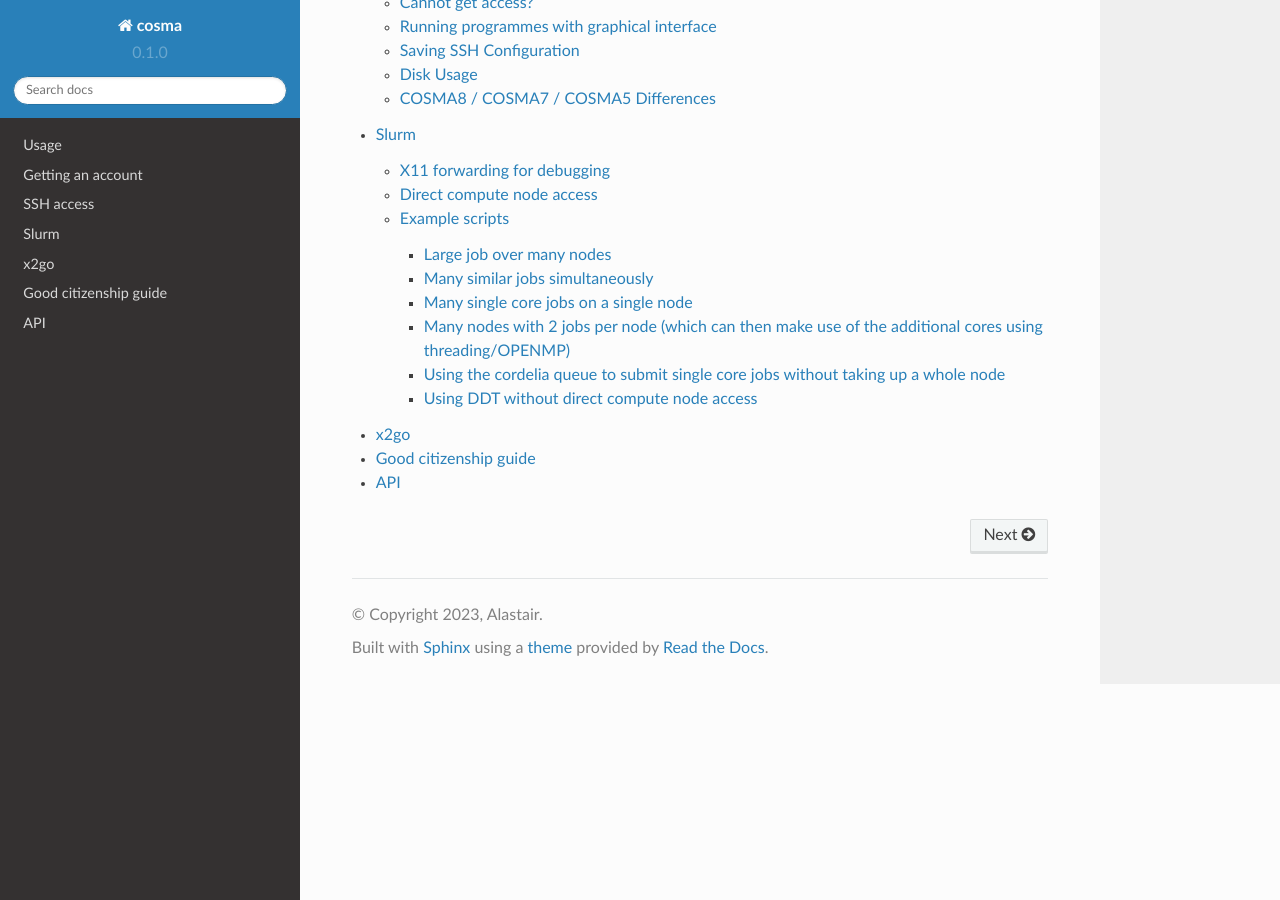
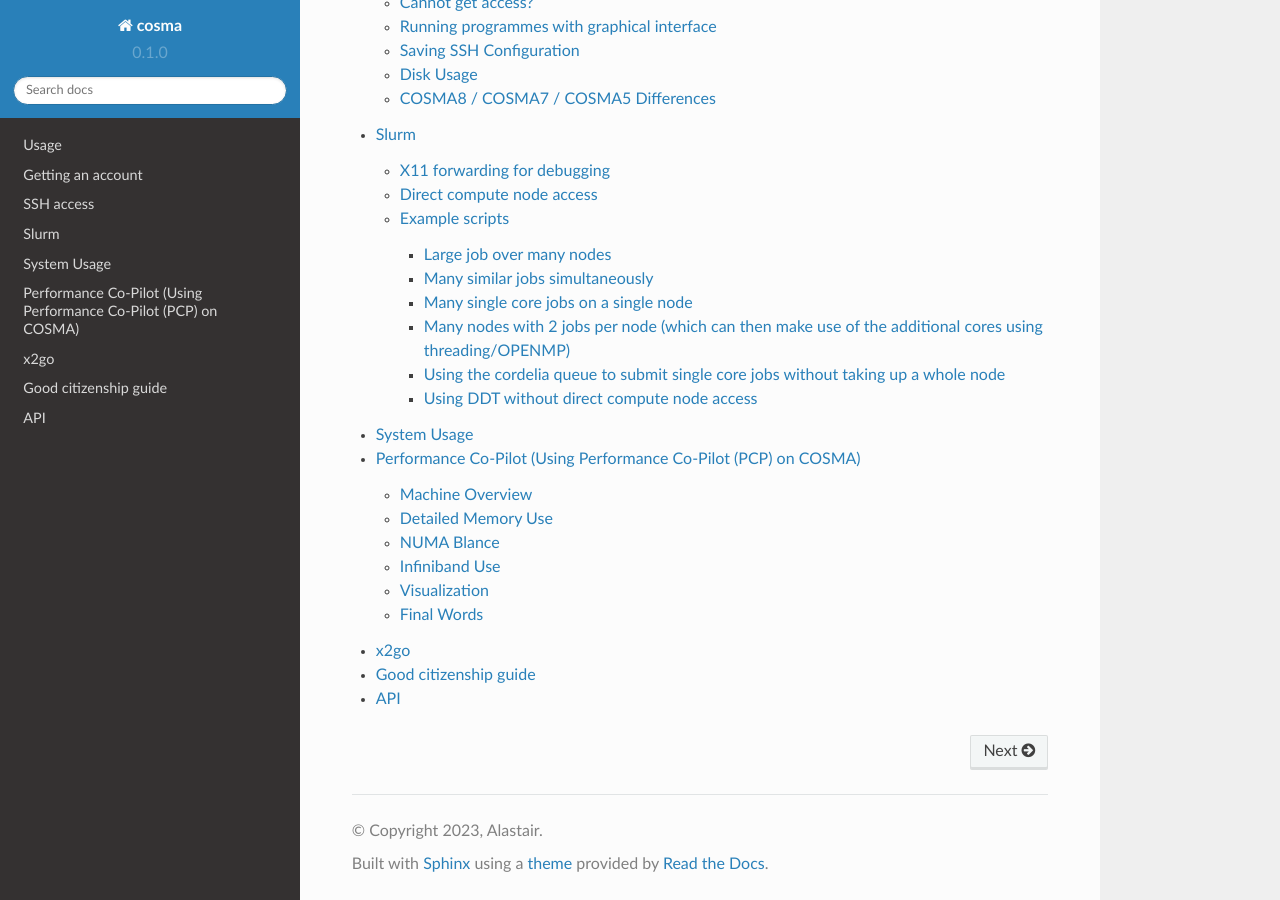
Before and after one commit to agb32/cosmadoc, a Sphinx documentation site: the page built from docs/source/index.rst, in a window 1280 px wide and 900 px high, scrolled down 806 px. Built offline with Sphinx 7.4.7 and the Read the Docs theme 2.0.0, drawn with Linux system fonts in a browser that asks for light colours; pages that are not in the unit, such as notebooks, are missing from menus; some of the changed lines change nothing that is shown.

Commit message:
added system  info

```diff
--- a/docs/source/index.rst
+++ b/docs/source/index.rst
@@ -24,6 +24,7 @@ Contents
    ssh
    modules
    slurm
+   system
    x2go
    citizenship
    api
--- /dev/null
+++ b/docs/source/system.md
@@ -0,0 +1,125 @@
+# System Usage
+Each night the usage of the batch queues and filesystems is processed to produce a number of summary web pages
+that you will find useful or illuminating if you need or want to know about this. This is where you can find out if your
+project has gone over budget for the current quarter. If your project has run out of allocation for the current quarter,
+you will find that your jobs are demoted to the pauper queue when run. These pages also show who is using all the disk space etc.
+These pages are at:
+
+* https://virgodb.cosma.dur.ac.uk/usage/index.php
+
+To access these pages you'll need your COSMA username and password (or a self-generated token).
+
+To analyse usage of a node running a current job, you can use Performance Co-Pilot.
+
+# Performance Co-Pilot (Using Performance Co-Pilot (PCP) on COSMA)
+
+Performance Co-Pilot (PCP) is a system for monitoring the status of computers, and is installed on the compute nodes of COSMA. Some of the information that it monitors (so called metrics) is available for remote access, so you can use it to check things like the load and memory use of any node, without any need for special privilege (logging into compute nodes is not allowed, unless you are a member of the developers group).
+
+There are a lot of commands that PCP offers, somewhat overwhelming at first glance (and documentation is usually focused on system configuration), so we just offer a somewhat arbitrary number of hopefully useful commands to get started.
+
+## Machine Overview
+
+To get an overview of memory and cpu usage on a compute node, use the command pmstat with the -h option to query:
+
+    # pmstat -h m7014
+    loadavg                         memory      swap       io    system         cpu
+        1 min   swpd   free   buff  cache   pi   po   bi   bo   in   cs  us  sy  id
+        27.00      0   478g 177040  2249m    0    0    0    0  29K 2924  47   1  52
+        27.00      0   478g 177040  2249m    0    0    0    0  28K 1831  47   1  52
+
+This is updated every 5 seconds until interrupted. You can change the update interval to get a faster or slower rate using the -t flag:
+
+    # pmstat -h m7014 -t 1min
+    # pmstat -h m7014 -t .5sec
+
+You can also query more than one node at a time:
+
+    # pmstat -h m7014 -h m7250
+    node    loadavg               memory      swap        io    system         cpu
+              1 min   swpd   buff  cache   pi   po   bi   bo   in   cs  us  sy  id
+    m7014.p   27.00      0   478g  2249m    0    0    0    0  28K  742  47   1  52
+    m7250.p   28.00      0   442g 20604m    0    0    0    0  29K 1262  49   1  50
+    m7014.p   27.00      0   478g  2249m    0    0    0   11  29K 3774  47   1  52
+    m7250.p   28.00      0   442g 20604m    0    0    0   25  29K 1250  49   1  50
+    m7014.p   27.00      0   478g  2249m    0    0    0    0  28K 1793  47   1  52
+    m7250.p   28.00      0   442g 20604m    0    0    0   20  29K 1146  49   1  50
+
+but that seems to have bug (buff should obviously be free).
+
+The pmstat man page describes the various fields, but loadavg is probably the first thing to look at, it is roughly the number of runnable processes (not quite, for more details see the uptime man page). In general this should not exceed the number of physical cores on the machine, so an optimal load for COSMA7 is 28 and for COSMA5 16. If your code uses hyper-threads then these numbers may double. In this case we can see a job using fewer cores, this may be necessary to achieve the memory use per core. Hybrid codes will also not in general show loads equal to the numbers of cores as they will not be continually runnable (it would be nice if they were, however don't be fooled into thinking that is bad, most MPI codes that use a single rank per core are also not continually busy, they are usually just spinning the CPU waiting for communication).
+
+You can get the 1min, 5min and 15min loads using the pcp dstat sub-commands:
+
+    # pcp -h m7001 dstat -l
+    ---load-avg---
+    1m   5m  15m
+    27.9 27.8 27.7
+    27.9 27.8 27.7
+    27.9 27.8 27.7
+    27.9 27.8 27.7
+
+dstat also has options to report cpu and memory use as well. See the pcp-dstat man page.
+
+## Detailed Memory Use
+
+The memory profile of the whole machine is important when understanding if your code is making optimal use of the memory. There are various commands that report memory use, but a good one is:
+
+    # pmrep -h m7420 :sar-r
+                kbmemfree kbmemavai kbmemused  %memused kbbuffers  kbcached  kbcommit   %commit  kbactive   kbinact   kbdirty
+    17:44:30    337693080 386612632 190087944     36.02    128736  49919624 127783768     23.84 146485992  29643324       188
+    17:44:31    337693080 386612632 190087944     36.02    128736  49919624 127783768     23.84 146485992  29643324       188
+    17:44:32    337693080 386612632 190087944     36.02    128736  49919624 127783768     23.84 146485992  29643324       188
+    17:44:33    337685304 386610904 190095720     36.02    128736  49926392 127783768     23.84 146488008  29647356     10716
+
+This is a clone of the output from the sar -r command, and reports much of the node memory information from the /proc/meminfo file. The pmrep command, like pcp dstat has a large number of possible reports, these defined in the file /etc/pcp/pmrep/pmrep.conf
+
+## NUMA Blance
+
+A well behaved batch job will distribute itself over the all the cores and sockets of the machine. A classic issue is sharing a single core with more than one pinned thread, so checking that both the CPUs and cores are loaded as expected can be a good idea. The socket balance can be seen using:
+
+    # pmrep -h m7452 :numa-per-node-cpu
+                NUMA n      %usr     %nice      %sys   %iowait    %steal      %irq     %soft    %guest    %gnice     %idle
+    17:47:09     node0     49.97      0.00      0.04      0.00      0.00      0.00      0.00      0.00      0.00     50.01
+    17:47:09     node1     50.05      0.00      0.00      0.00      0.00      0.00      0.00      0.00      0.00     50.01
+    17:47:10     node0     50.00      0.00      0.07      0.00      0.00      0.00      0.00      0.00      0.00     49.92
+    17:47:10     node1     49.92      0.00      0.14      0.00      0.00      0.00      0.00      0.00      0.00     50.00
+
+In this case the balance is good, each NUMA node has the same work and all the cores are in use as 50% equals all the physical cores -- the other 50% would be used if hyper-threading was required. Note that nodes in this case are a equivalent to a socket holding a CPU, some architectures allow CPUs to be split into more NUMA regions (COSMA8 has 4 per socket), usually depending on how the memory is accessed.
+
+The activity per core can be seen using:
+
+    # pmrep -h m7452 :mpstat-P-ALL
+
+the output can be very long (256 lines for COSMA8), but looking closely you can see which CPUs are active. If you have pinning enabled these should remain fixed.
+
+## Infiniband Use
+
+The only IO of interest on a typical node is how much traffic is being generated on the infiniband fabric, there are potentially a lot of metrics that can be reported about this, but the command:
+
+    # pmrep -h m7001 infiniband.port.total.bytes -t 3s -b MB
+
+will report the total megabytes per second averaged over 3 seconds.
+
+## Visualization
+
+The metrics that can be reported from a node can be seen using the command:
+
+    # pminfo -h m7452
+
+each of these can be queried using the pmval or pmrep commands, they can also be visualized in a graph using the pmchart command. This is very flexible and can be used to see the metrics of more than one node at a time, as in:
+
+    # pmchart -h m7001 m7002 m7003
+
+you can then select the metrics of interest from the nodes for comparison and can also capture the information. There is fuller help at [here](https://pcp.io/docs/lab.pmchart.html)
+
+But at the time of writing pmchart has a problem when it resizes or samples quickly, it is unclear if affected by network speed, but that could also be a consideration. If you do not resize the window that seems to help, so the recommendation is to use startup commands like:
+
+    # pmchart -t 2 -geometry 800x400 -c CPU -h m7452
+
+The CPU value defines a view which are some predefined plots. Other useful views are Memory and Overview, but if using Overview increase the vertical size to 1000. On COSMA the infiniband read and write rates are also available in the IB view.
+
+## Final Words
+
+As was noted at the beginning, and if you have looked at the output of pminfo, PCP will allow you to monitor a lot of details of the compute nodes, but there are some limitations. The metrics that make reports at the process level require privilege that is not available using remote access, so if you try them they will fail (a shame as pcp atop, would be very nice, like a remote top command). All metrics are available locally, just leave the -h part out.
+
+It is also not possible to see any archival material, so you need to check things when your job is running. In the longer term we may start to capture values that can be used to see how a job ran, but this will be a limited set, in terms of the metrics available and the time sampling as that is a lot of data to capture.
```
